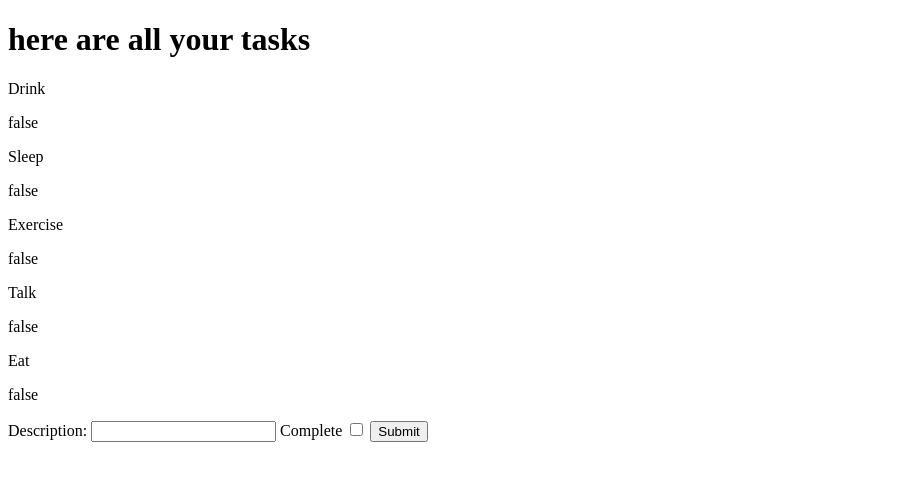
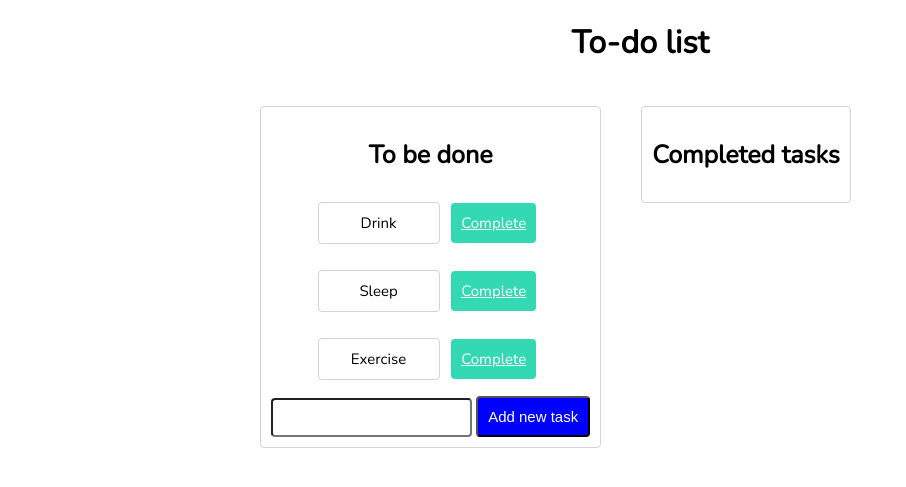
Before and after one commit to sophiedermaux/to-do-list, a Rails app: page /tasks in a window 1280 px wide. Shown: the top 487 px of the page, without its empty margins (0-906 px from the left). Run offline with Rails 7, Linux system fonts and the light colour scheme; data comes from the database, SQL or seed files in the repository; style sheets or scripts are compiled from the project's sources; some libraries are stand-ins or nearby versions.

Commit message:
added view page and finished models

```diff
--- a/to-do-list/app/assets/stylesheets/tasks.scss
+++ b/to-do-list/app/assets/stylesheets/tasks.scss
@@ -1,3 +1,89 @@
 // Place all the styles related to the tasks controller here.
 // They will automatically be included in application.css.
 // You can use Sass (SCSS) here: http://sass-lang.com/
+@import url('https://fonts.googleapis.com/css?family=Nunito:300,400');
+
+.wrapper {
+  max-width: 800px;
+  margin: auto;
+  text-align: center;
+}
+body {
+  font-family: 'Nunito', sans-serif;
+}
+
+h1 {
+  font-weight: bold;
+  text-align: center;
+}
+
+h2 {
+  text-align: center;
+  font-size: 25px;
+}
+
+ul {
+  padding: 0;
+  text-align: center;
+}
+
+ul li {
+  list-style: none;
+  font-size: 15px;
+  width: 100px;
+  display: inline-block;
+}
+
+.container {
+  float: left;
+  padding: 20px;
+  margin: 20px;
+}
+
+.with-border {
+  border: 1px solid lightgrey;
+  border-radius: 4px;
+  padding: 10px;
+}
+
+.push-top {
+  margin-top: 10px;
+}
+
+a {
+  display: inline-block;
+}
+
+.btn {
+  color: white;
+  font-size: 15px;
+  border-radius: 4px;
+
+}
+
+.btn-large {
+  padding: 10px;
+}
+
+.btn-primary {
+  background: #33d9b2;
+}
+
+.btn-secondary {
+  background: blue;
+}
+
+.crossed-out p {
+  text-decoration: line-through;
+}
+
+.box {
+  border: 1px solid lightgrey;
+  border-radius: 4px;
+  padding: 30px;
+}
+
+.text_field {
+  padding: 10px;
+  border-radius: 4px;
+}
--- a/to-do-list/app/controllers/tasks_controller.rb
+++ b/to-do-list/app/controllers/tasks_controller.rb
@@ -1,7 +1,7 @@
 class TasksController < ApplicationController
 
   def index
-    @task = Task.all
+    @tasks = Task.all
   end
 
   def new
@@ -9,13 +9,21 @@ class TasksController < ApplicationController
   end
 
   def create
-    Task.create(task_params)
-    redirect_to tasks_path
+    @task = Task.new(task_params)
+    @task.save
+    redirect_to root_path
   end
 
   def update
     @task = Task.find(params[:name])
     @task.update(task_params)
+    redirect_to tasks_path
+  end
+
+  def complete
+    @task = tasks.find(params[:id])
+    @task.completed = true
+    @task.save
     redirect_to tasks_path
   end
 
--- a/to-do-list/app/models/task.rb
+++ b/to-do-list/app/models/task.rb
@@ -1,4 +1,5 @@
 class Task < ActiveRecord::Base
   validates :description, presence:true
+  scope :complete, -> { where(completed: true) }
 
 end
--- a/to-do-list/app/views/tasks/index.html.erb
+++ b/to-do-list/app/views/tasks/index.html.erb
@@ -1,18 +1,31 @@
-<h1>here are all your tasks</h1>
 
-  <% @task.each do |task| %>
-    <p><%= task.description  %></p>
-    <p><%= task.status  %></p>
-  <%end%>
+<div class="wrapper">
+  <h1> To-do list </h1>
+  <div class="container with-border">
+    <h2> To be done </h2>
+    <% @tasks.each do |task| %>
+      <div class="col">
+        <ul>
+          <li class="with-border push-top"><%= task.description %></li>
+          <li><%= link_to "Complete", tasks_path(task), class: "btn btn-large btn-primary push-top" %></li>
+        </ul>
+      </div>
+    <%end%>
 
-  <form action="/tasks" method="post">
-    <%= hidden_field_tag :authenticity_token, form_authenticity_token %>
+    <%= form_for :task, url: tasks_path do |f| %>
+      <%= f.text_field :description, class: "text_field" %>
+      <%= f.submit "Add new task", class: "btn btn-large btn-secondary" %>
+    <%end%>
+  </div>
 
-    <label for="description">Description: </label>
-    <input type="text" name="task[description]" id="description">
-
-    <label for="complete"> Complete </label>
-    <input type="checkbox" value="true" id="checkbox">
-
-    <input type="submit">
-  </form>
+  <div class="container with-border crossed-out">
+    <h2>Completed tasks</h2>
+    <% @tasks.complete.each do |task| %>
+      <div class="col">
+        <ul>
+          <li class="with-border"><%= task.description %></li>
+        </ul>
+      </div>
+    <% end %>
+  </div>
+</div>
--- a/to-do-list/config/routes.rb
+++ b/to-do-list/config/routes.rb
@@ -7,6 +7,7 @@ Rails.application.routes.draw do
   get 'tasks/:name', to: "tasks#edit"
   patch "tasks/:name", to: "tasks#update"
 
+  post 'tasks/complete', to: 'tasks#complete'
   root to: 'tasks#index'
 
 
--- /dev/null
+++ b/to-do-list/db/migrate/20180321134604_add_completed_to_task.rb
@@ -0,0 +1,5 @@
+class AddCompletedToTask < ActiveRecord::Migration
+  def change
+    add_column :tasks, :completed, :boolean
+  end
+end
--- a/to-do-list/db/seeds.rb
+++ b/to-do-list/db/seeds.rb
@@ -9,5 +9,4 @@
 Task.create!([{description: "Drink", status:"f"},
   {description: "Sleep", status:"f"},
   {description: "Exercise", status:"f"},
-  {description: "Talk", status:"f"},
-  {description: "Eat", status:"f"}])
+])
```
Also changed, not shown: to-do-list/test/controllers/list_controller_test.rb (deleted, +0 -9 lines), to-do-list/test/controllers/lists_controller_test.rb (deleted, +0 -9 lines), to-do-list/test/controllers/tasks_controller_test.rb (+19 -3 lines), to-do-list/test/models/task_test.rb (+1 -3 lines), to-do-list/db/schema.rb.
